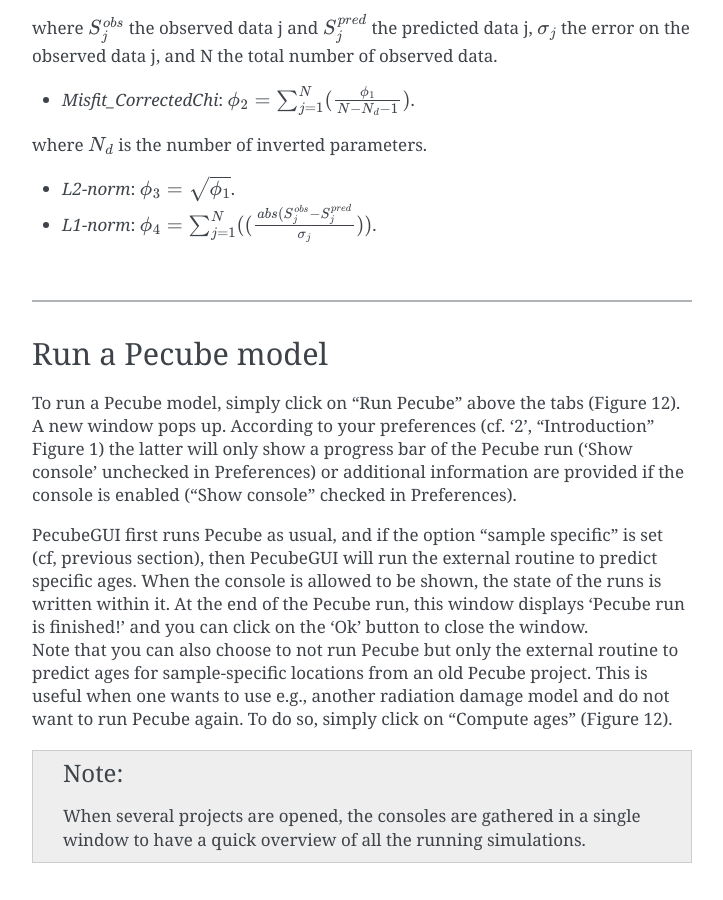
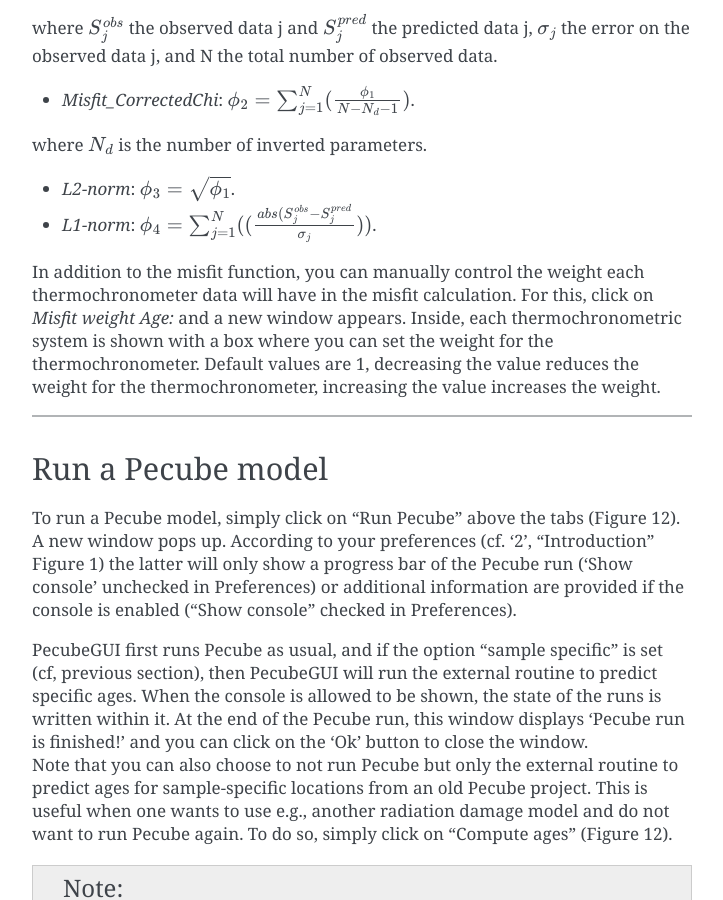
Before and after one commit to MBernAca/PecubeGUI_Doc, a Sphinx documentation site: the page built from docs/source/Usage.rst, in a window 1280 px wide and 900 px high, scrolled down 14625 px. Shown: the whole window, without its empty margins (388-1111 px from the left). Built offline with Sphinx 7.4.7, drawn with Linux system fonts in a browser that asks for light colours.

Commit message:
Update Usage.rst

```diff
--- a/docs/source/Usage.rst
+++ b/docs/source/Usage.rst
@@ -303,7 +303,7 @@
   :math:`\phi_4 = \sum_{j=1}^{N}((\frac{abs(S^{obs}_j - S^{pred}_j}{ \sigma_j}))`.
 
 
-|
+| In addition to the misfit function, you can manually control the weight each thermochronometer data will have in the misfit calculation. For this, click on *Misfit weight Age:* and a new window appears. Inside, each thermochronometric system is shown with a box where you can set the weight for the thermochronometer. Default values are 1, decreasing the value reduces the weight for the thermochronometer, increasing the value increases the weight.
 
 ==================================
 
```
